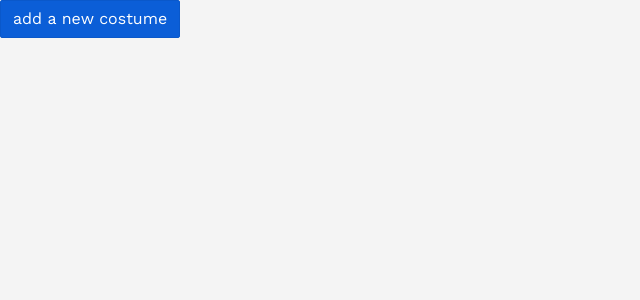
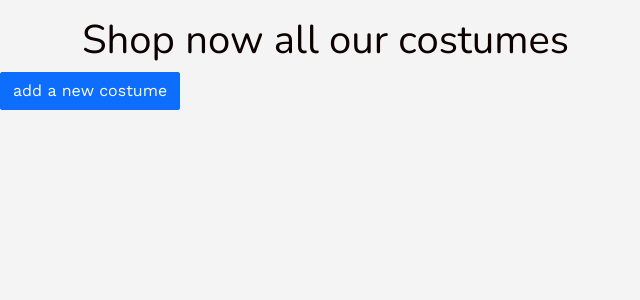
Before and after one commit to Corentr1/stumes_4_rent, a Rails app: page /costumes in a window 1280 px wide. Shown: the top 300 px of the page, without its empty margins (0-640 px from the left). Run offline with Rails 7, Linux system fonts and the light colour scheme; data that the repository does not hold is empty; style sheets or scripts are compiled from the project's sources; some libraries are stand-ins or nearby versions.

Commit message:
Index costume

```diff
--- a/app/views/costumes/index.html.erb
+++ b/app/views/costumes/index.html.erb
@@ -1,11 +1,21 @@
 
 
-<div class="container">
+<div class="container mt-3">
+  <div class="row">
+    <div class="col-12">
+      <h1>Shop now all our costumes</h1>
+ </div>
+  </div>
+
+
+
+
   <ul class="list-group">
   <% @costumes.each do |costume| %>
     <li class="list-group-item"><%= costume.id%><%=link_to costume.name, costume_path(costume) %></li>
   <% end %>
   </ul>
+  </div>
 </div>
 
 
```
